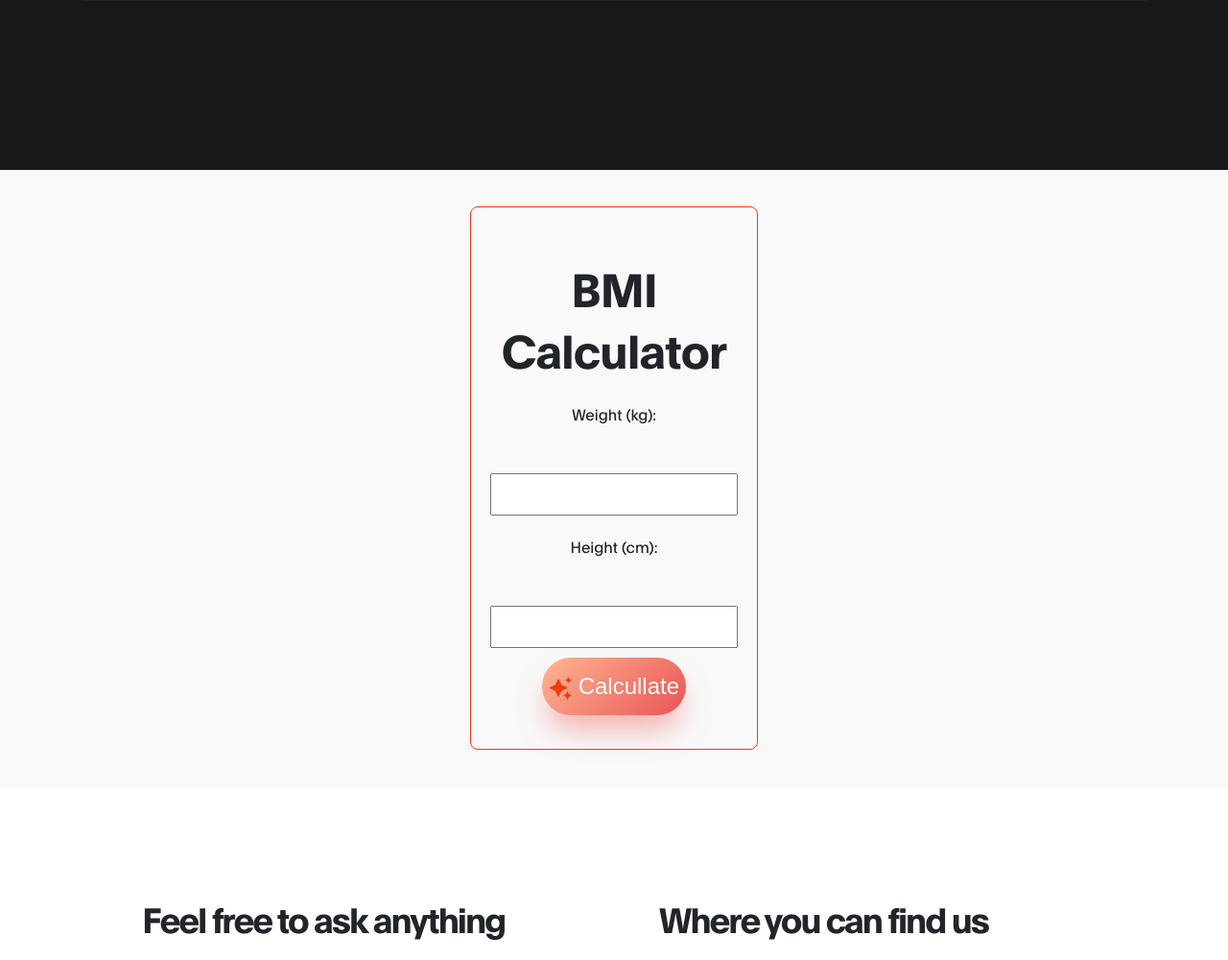
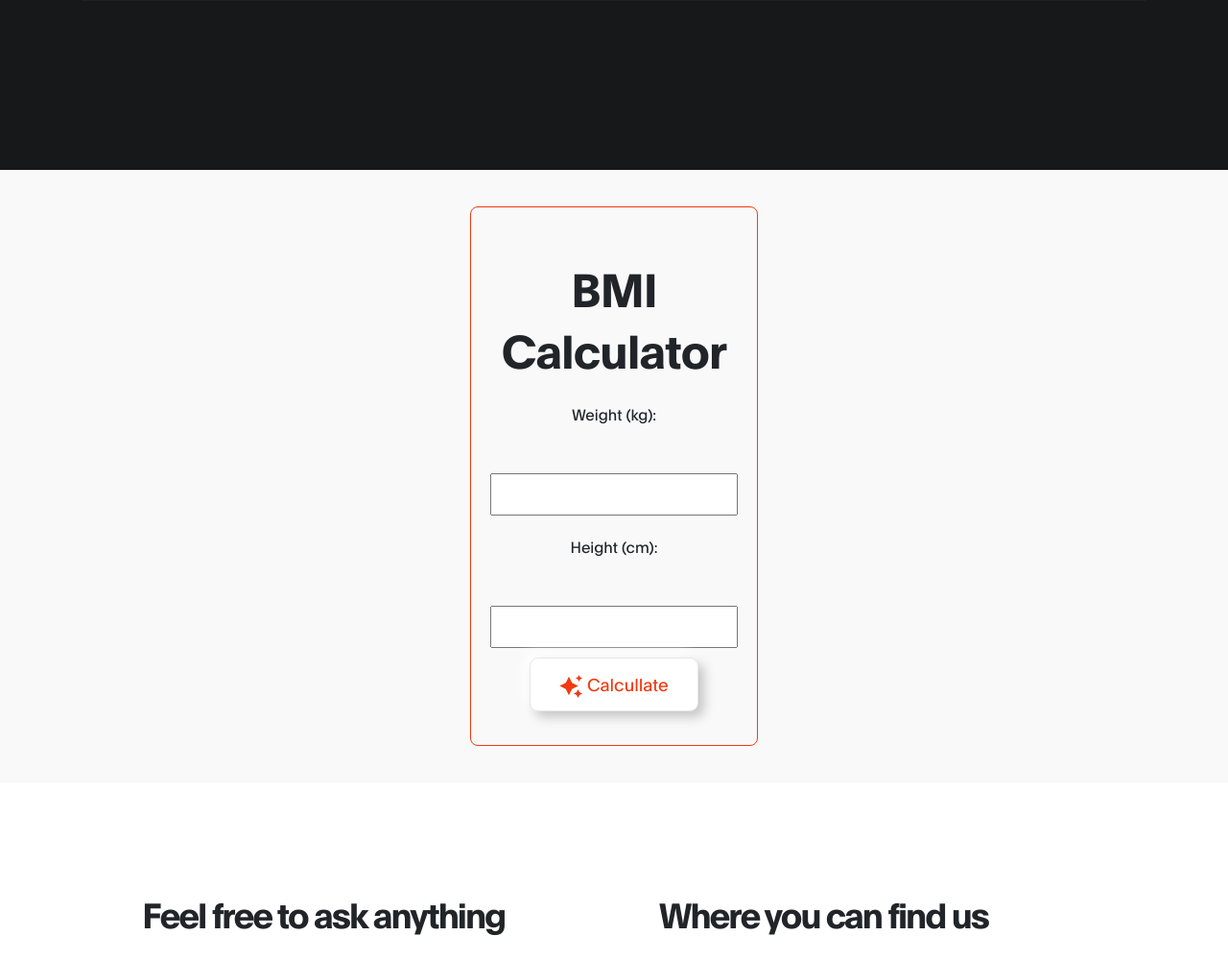
Before and after one commit to MintViper03/MuscleZen, a PHP site: page / in a window 1280 px wide. Shown: the part 3326-4326 px from the top of the page at 96% size. Run offline with PHP 8.4, Linux system fonts and the light colour scheme.

Commit message:
added Bmi Calculator option to nav bar

```diff
--- a/MyGym Website/css/main.css
+++ b/MyGym Website/css/main.css
@@ -791,32 +791,20 @@ input {
 }
 
 .btn1 {
-  transition: all 0.3s ease-in-out;
-  font-family: "Dosis", sans-serif;
-  margin: auto;
-
-}
-
-.btn1 {
-  width: 150px;
-  height: 60px;
-  border-radius: 50px;
-  background-image: linear-gradient(135deg, #feb692 0%, #ea5455 100%);
-  box-shadow: 0 20px 30px -6px rgba(238, 103, 97, 0.5);
-  outline: none;
+  color: var(--primary-color);
+  padding: 0.7em 1.7em;
+  font-size: 18px;
+  border-radius: 0.5em;
+  background: white;
   cursor: pointer;
-  border: none;
-  font-size: 24px;
-  color: white;
-}
-
-.btn1:hover {
-  transform: translateY(3px);
-  box-shadow: none;
+  border: 1px solid #e8e8e8;
+  transition: all 0.3s;
+  box-shadow: 6px 6px 12px #c5c5c5, -6px -6px 12px #ffffff;
 }
 
 .btn1:active {
-  opacity: 0.5;
+  color: #666;
+  box-shadow: inset 4px 4px 12px #c5c5c5, inset -4px -4px 12px #ffffff;
 }
 
 #bmiResult {
--- a/MyGym Website/index.html
+++ b/MyGym Website/index.html
@@ -47,9 +47,14 @@
                     </li>
 
                     <li class="nav-item">
+                        <a href="#bmi" class="nav-link smoothScroll">Calculate-BMI</a>
+                    </li>
+
+                    <li class="nav-item">
                         <a href="#contact" class="nav-link smoothScroll">Contact</a>
                     </li>
                 </ul>
+
 
                 <ul class="social-icon ml-lg-3">
                     <li><a href="#" class="fa fa-facebook"></a></li>
@@ -369,7 +374,7 @@
 
      <!-- BMI Caculator section -->
 
-     <section class="bmi-cal-section">
+     <section class="bmi-cal-section" id="bmi">
 
         <div class="bmi-container">
             <h1>BMI Calculator</h1>
```
